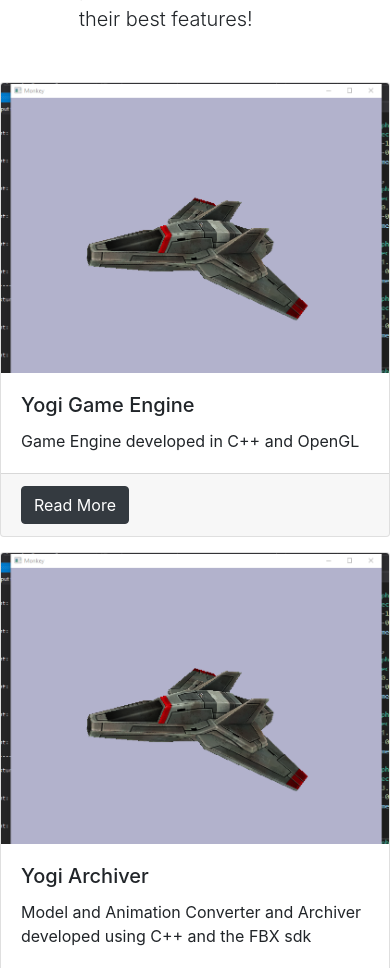
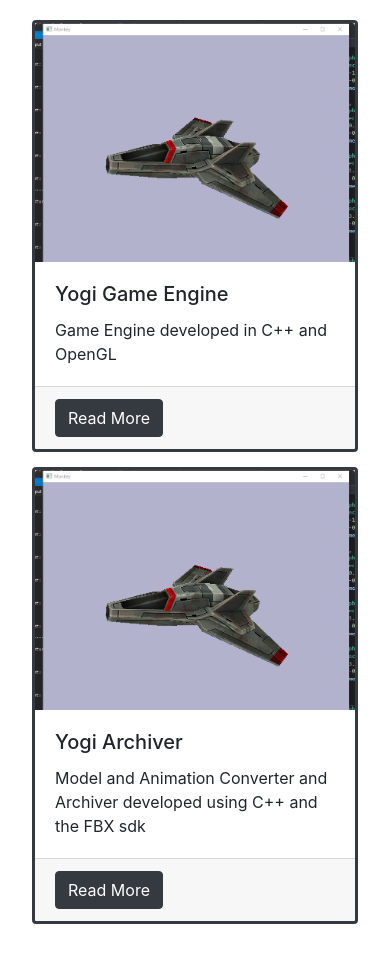
Before and after one commit to arnischwitz/arnischwitz.github.io, a plain HTML site: page index.html in a window 390 px wide. Shown: the part 632-1600 px from the top of the page. Drawn offline with nearby package versions, Linux system fonts and the light colour scheme.

Commit message:
updated card borders for better distinction on mobile

```diff
--- a/index.html
+++ b/index.html
@@ -40,9 +40,9 @@
 			</div>	<!-- row -->
 		</div>
 		<div class="container-flex">
-			<div class="row">
+			<div class="row cardrow">
 				<div class="card-deck">
-					<div class="card">
+					<div class="card border-dark">
 						<img class="card-img-top" src="frigate_crop.png" alt="Card image cap">
 						<div class="card-body">
 							<h5 class="card-title">Yogi Game Engine</h5>
@@ -52,7 +52,7 @@
 							<a href="#" class="btn btn-dark center">Read More</a>
 						</div>
 					</div>
-					<div class="card">
+					<div class="card border-dark">
 						<img class="card-img-top" src="frigate_crop.png" alt="Card image cap">
 						<div class="card-body">
 							<h5 class="card-title">Yogi Archiver</h5>
@@ -64,9 +64,9 @@
 					</div>
 				</div>	<!-- card-deck -->
 			</div>	<!-- row -->
-			<div class="row">
+			<div class="row cardrow">
 				<div class="card-deck">
-					<div class="card">
+					<div class="card border-dark">
 						<img class="card-img-top" src="d_and_t_crop.jpg" alt="Card image cap">
 						<div class="card-body">
 							<h5 class="card-title">Djinni & Thaco: Trial by Spire</h5>
@@ -76,7 +76,7 @@
 							<a href="#" class="btn btn-dark center">Read More</a>
 						</div>
 					</div>
-					<div class="card">
+					<div class="card border-dark">
 						<img class="card-img-top" src="frigate_crop.png" alt="Card image cap">
 						<div class="card-body">
 							<h5 class="card-title">Multi-threaded Maze Solver</h5>
--- a/style.css
+++ b/style.css
@@ -2,6 +2,10 @@
 body{
 	margin-top: 4em;
 	background: white;
+}
+
+.card{
+	border-width: 0.2em;
 }
 
 .jumbotron{
@@ -12,6 +16,7 @@ body{
 
 .myintro{
 	border-style: none;
+	margin-bottom: 2.0em;
 	margin-left: 4em;
 	margin-right: 4em;
 }
@@ -29,8 +34,8 @@ body{
     white-space: nowrap;
 }
 
-.row{
-	margin-bottom: 2.0em;
-	margin-left: 0.0em;
-	margin-right: 0.0em;
+.cardrow{
+	margin-bottom: 4.0em;
+	margin-left: 2.0em;
+	margin-right: 2.0em;
 }
```
